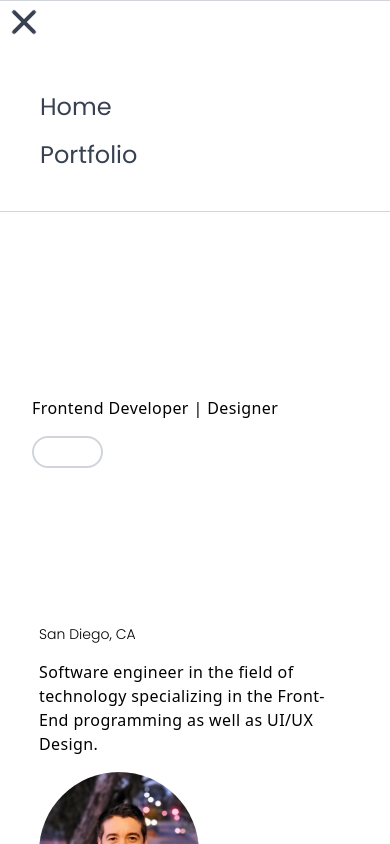
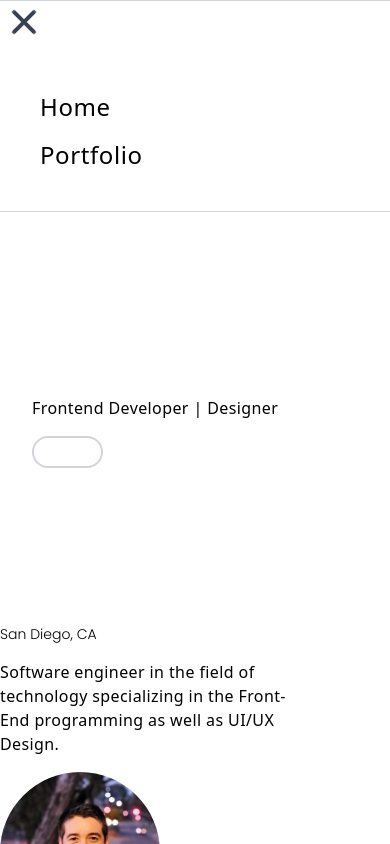
Before and after one commit to skystanoyevitch/sky-portfolio, a React (Create React App) app: page / in a window 390 px wide. Both pictures are taken after a click on the button 24 px from the left and 23 px from the top of the page. Shown: the top 844 px of the page. Built offline with nearby package versions, Linux system fonts and the light colour scheme.

Commit message:
changed font colors + font styles + fixed layout

```diff
--- a/src/Layout/Navigation/Nav.jsx
+++ b/src/Layout/Navigation/Nav.jsx
@@ -100,7 +100,7 @@ export const Nav = ({ navLinks }) => {
           animate={open ? "open" : "closed"}
           variants={menuVar}
         >
-          <ul className="font-poppins text-2xl space-y-4 p-10 text-gray-700">
+          <ul className="tracking-wide text-2xl space-y-4 p-10 text-[#9CCDE9]">
             {navLinks.map((link) => (
               <motion.li onClick={setOpen} open={open}>
                 <Link key={link.id} to={link.to}>
--- a/src/Pages/Home/Components/AboutMe.jsx
+++ b/src/Pages/Home/Components/AboutMe.jsx
@@ -3,7 +3,7 @@ import React from "react";
 function AboutMe() {
   return (
     <>
-      <section className="container mx-auto w-4/5 lg:w-2/3 md:flex md:flex-row md:justify-center mb-20 md:divide-x-2 ">
+      <section className="md:container md:mx-auto w-4/5 lg:w-2/3 md:flex md:flex-row md:justify-center mb-20 md:divide-x-2 ">
         <div className="md:flex md:flex-col md:justify-center md:w-1/2">
           <h2 className="text-xl md:text-4xl font-poppins font-semibold bg-clip-text text-transparent bg-gradient-to-r from-cyan-500 via-indigo-500 to-[#e75d48]">
             Some Info about me...
```
